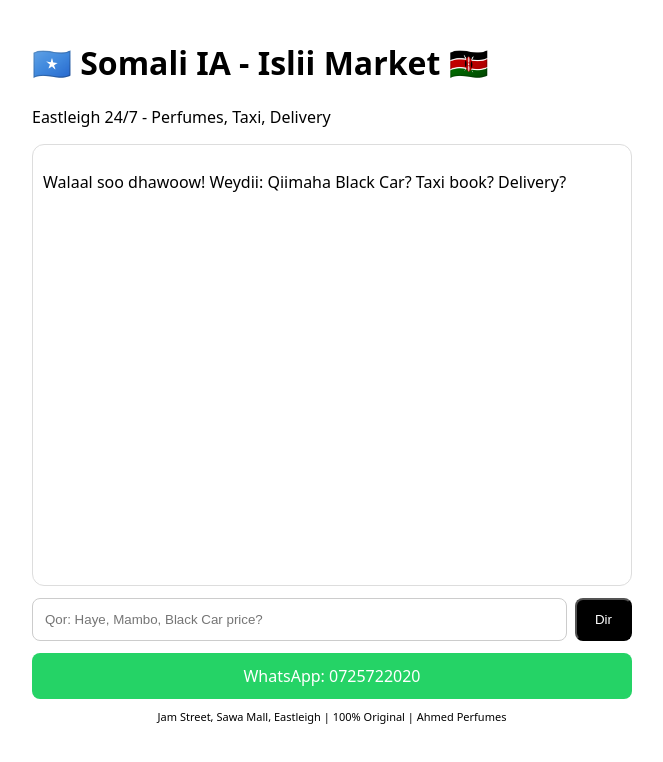
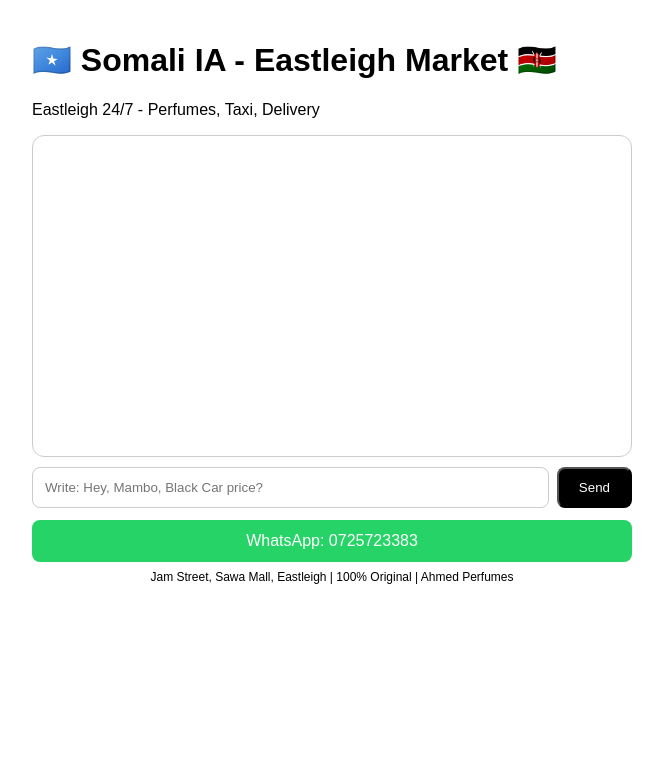
Before and after one commit to Ambassadorahmed/Islii-market-, a Next.js app: page / in a window 1280 px wide. Shown: the top 762 px of the page, without its empty margins (308-971 px from the left). Built offline with nearby package versions, Linux system fonts and the light colour scheme.

Commit message:
Update page.tsx

```diff
--- a/app/page.tsx
+++ b/app/page.tsx
@@ -1,25 +1,46 @@
-'use client';
-import { useChat } from 'ai/react';
-export default function Home() {
-  const { messages, input, handleInputChange, handleSubmit } = useChat();
+"use client";
+import { useState } from "react";
+
+export default function Page() {
+  const [msgs, setMsgs] = useState<{role:string, text:string}[]>([]);
+  const [input, setInput] = useState("");
+
+  async function send() {
+    if(!input.trim()) return;
+    const userMsg = {role:"You", text:input};
+    setMsgs(m=>[...m, userMsg]);
+    const toSend = input;
+    setInput("");
+    try {
+      const res = await fetch("/api/chat", {
+        method:"POST",
+        headers:{"Content-Type":"application/json"},
+        body: JSON.stringify({ messages: [{role:"user", content: toSend}] }),
+      });
+      const data = await res.json();
+      setMsgs(m=>[...m, {role:"Bot", text: data.reply || data.text || "Walaal soo dhawoow Islii Market!"}]);
+    } catch(e:any){
+      setMsgs(m=>[...m, {role:"Bot", text: "Islii Market 24/7 Jam Street Sawa Mall - WhatsApp 0725722020"}]);
+    }
+  }
+
   return (
-    <main style={{maxWidth:600, margin:'0 auto', padding:20}}>
-      <h1>🇸🇴 Somali IA - Islii Market 🇰🇪</h1>
+    <main style={{padding:20, maxWidth:600, margin:"0 auto", fontFamily:"sans-serif"}}>
+      <h1>🇸🇴 Somali IA - Eastleigh Market 🇰🇪</h1>
       <p>Eastleigh 24/7 - Perfumes, Taxi, Delivery</p>
-      <div style={{border:'1px solid #ddd', height:420, overflowY:'auto', padding:10, borderRadius:12}}>
-        {messages.length===0 && <p>Walaal soo dhawoow! Weydii: Qiimaha Black Car? Taxi book? Delivery?</p>}
-        {messages.map(m=>(
-          <div key={m.id} style={{margin:'12px 0', textAlign: m.role==='user'?'right':'left', background: m.role==='user'?'#e0f2ff':'#f5f5f5', padding:8, borderRadius:8}}>
-            <b>{m.role==='user'?'You':'IA'}:</b> {m.content}
+      <div style={{border:"1px solid #ccc", borderRadius:12, minHeight:300, padding:10, margin:"10px 0"}}>
+        {msgs.map((m,i)=>(
+          <div key={i} style={{background: m.role==="You"?"#dbeafe":"#dcfce7", padding:8, borderRadius:12, margin:"6px 0", textAlign: m.role==="You"?"right":"left"}}>
+            <b>{m.role}:</b> {m.text}
           </div>
         ))}
       </div>
-      <form onSubmit={handleSubmit} style={{display:'flex', gap:8, marginTop:12}}>
-        <input value={input} onChange={handleInputChange} placeholder="Qor: Haye, Mambo, Black Car price?" style={{flex:1, padding:12, borderRadius:8, border:'1px solid #ccc'}} />
-        <button style={{padding:'12px 18px', background:'black', color:'white', borderRadius:8}}>Dir</button>
-      </form>
-      <a href="https://wa.me/254725722020" style={{display:'block', textAlign:'center', background:'#25D366', color:'white', padding:12, borderRadius:8, marginTop:12, textDecoration:'none'}}>WhatsApp: 0725722020</a>
-      <p style={{fontSize:11, textAlign:'center', marginTop:10}}>Jam Street, Sawa Mall, Eastleigh | 100% Original | Ahmed Perfumes</p>
+      <div style={{display:"flex", gap:8}}>
+        <input value={input} onChange={e=>setInput(e.target.value)} onKeyDown={e=>e.key==="Enter"&&send()} placeholder="Write: Hey, Mambo, Black Car price?" style={{flex:1, padding:12, borderRadius:8, border:"1px solid #ccc"}}/>
+        <button onClick={send} style={{background:"black", color:"white", padding:"0 20px", borderRadius:8}}>Send</button>
+      </div>
+      <a href="https://wa.me/254725722020" style={{display:"block", background:"#25D366", color:"white", textAlign:"center", padding:12, borderRadius:8, marginTop:12, textDecoration:"none"}}>WhatsApp: 0725723383</a>
+      <p style={{fontSize:12, textAlign:"center", marginTop:8}}>Jam Street, Sawa Mall, Eastleigh | 100% Original | Ahmed Perfumes</p>
     </main>
   );
 }
```
